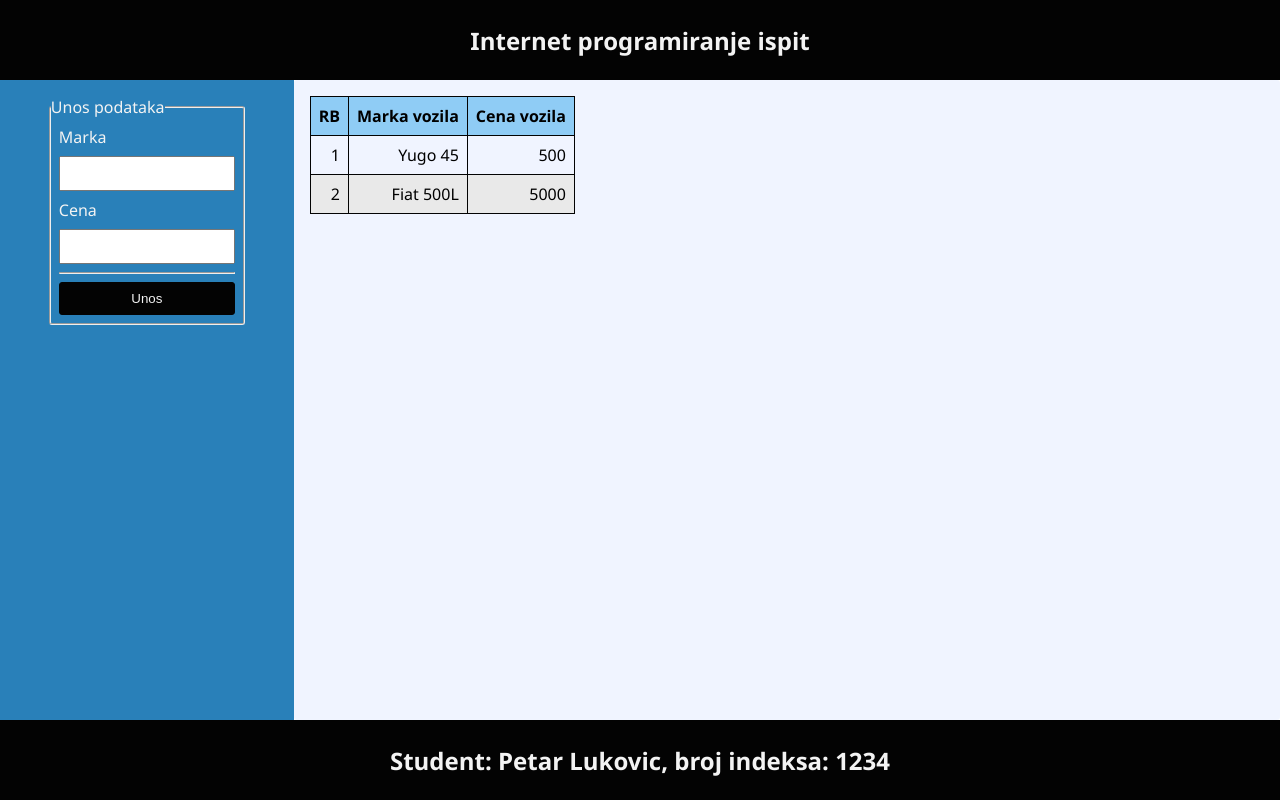
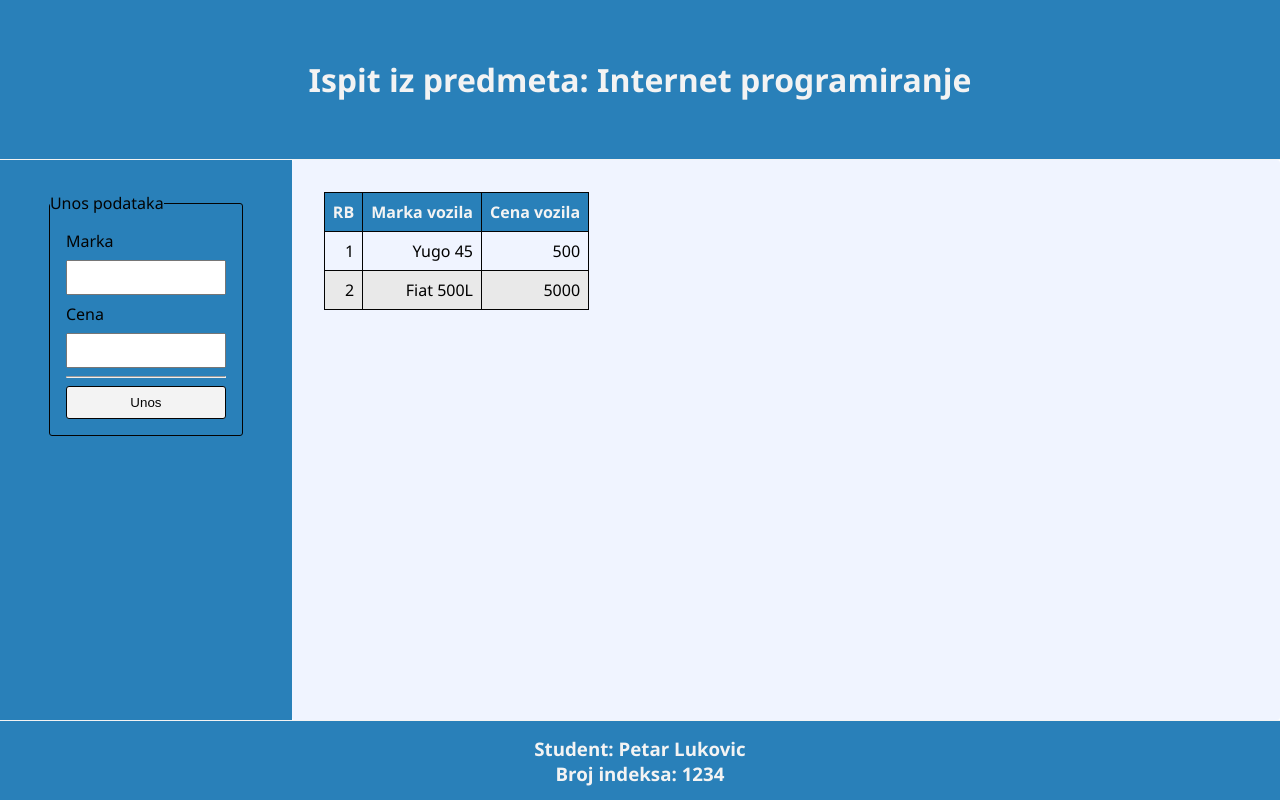
Before and after one commit to vladimirmaksimovic/pero, a PHP site: page /view/index.php in a window 1280 px wide. Run offline with PHP 8.4, Linux system fonts and the light colour scheme; data comes from the database, SQL or seed files in the repository.

Commit message:
styling components

```diff
--- a/assets/style.css
+++ b/assets/style.css
@@ -27,65 +27,67 @@
 /*** GLOBAL STYLES ***/
 
 body {
-  /* padding: 1rem 3rem;
-  display: flex;
-  flex-direction: column;
-  gap: 1rem; */
   overflow-x: hidden;
   font-size: var(--base-value);
   font-family: var(--secondary-font-family);
 }
 
 header,
-aside,
-footer {
-  background-color: var(--blue);
-  color: var(--white);
-  /* border-radius: 3px; */
-}
-
-header,
 footer {
   width: 100%;
-  min-height: 10vh;
   display: flex;
   justify-content: center;
   align-items: center;
-  /* text-align: center; */
-  background-color: var(--black);
+}
+
+header, aside, footer {
+  background-color: var(--blue);
+  color: var(--white);
+}
+
+header {
+  min-height: 20vh;
+  background-color: var(--blue);
+  border-bottom: 1px solid var(--white);
+}
+
+footer {
+  min-height: 10vh;
+  flex-direction: column;
+  border-top: 1px solid var(--white);
 }
 
 main {
-  min-height: 80vh;
+  min-height: 70vh;
   display: flex;
-  /* gap: 1rem; */
 }
-
-/* aside,
-.content {
-  min-height: 88vh;
-} */
 
 /*** ASIDE SECTION ***/
 
 aside {
   width: 30vw;
-  padding: var(--base-value) 0;
+  padding: calc(var(--base-value)*2) 0;
   display: flex;
   justify-content: center;
 }
 
 aside fieldset {
   height: fit-content;
+  border: 1px solid var(--black);
   border-radius: var(--radius-value);
+}
+
+aside legend {
+  color: var(--black);
 }
 
 aside form {
   width: 15vw;
-  padding: calc(var(--base-value)/2);
+  padding: var(--base-value);
   display: flex;
   flex-direction: column;
   gap: calc(var(--base-value)/2);
+  color: var(--black);
 }
 
 aside input {
@@ -93,20 +95,19 @@ aside input {
 }
 
 aside hr {
-  /* margin: calc(var(--base-value)/2) 0; */
   color: var(--white);
 }
 
 aside input[type = "submit"] {
-  background-color: var(--black);
+  background-color: var(--white);
   border: 1px solid var(--black);
   border-radius: var(--radius-value);
-  color: var(--white);
+  color: var(--black);
 }
 
 aside input[type = "submit"]:hover {
-  background-color: var(--light-blue);
-  border: 1px solid var(--white);
+  background-color: var(--black);
+  border: 1px solid var(--blue);
   color: var(--white);
   cursor: pointer;
 }
@@ -115,7 +116,7 @@ aside input[type = "submit"]:hover {
 
 .content {
   width: 100%;
-  padding: /* calc(var(--base-value)/2) */ var(--base-value);
+  padding: calc(var(--base-value)*2);
   background-color: var(--dark-grey);
   border-radius: var(--radius-value);
 }
@@ -130,7 +131,8 @@ aside input[type = "submit"]:hover {
 }
 
 .cars thead {
-  background-color: var(--light-blue);
+  background-color: var(--blue);
+  color: var(--white);
 }
 
 .cars tbody tr:nth-child(even) {
--- a/view/footer.php
+++ b/view/footer.php
@@ -1,4 +1,5 @@
 <!-- footer -->
 <footer>
-  <h2>Student: Petar Lukovic, broj indeksa: 1234</h2>
+  <h3>Student: Petar Lukovic</h3>
+  <h3>Broj indeksa: 1234</h3>
 </footer>
--- a/view/header.php
+++ b/view/header.php
@@ -1,5 +1,4 @@
-
 <!-- header -->
 <header>
-  <h2>Internet programiranje ispit</h2>
+  <h1>Ispit iz predmeta: Internet programiranje</h1>
 </header>
```
